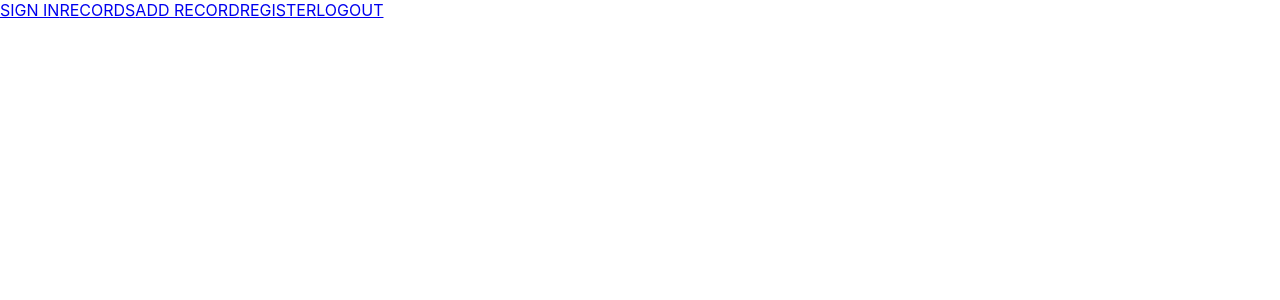
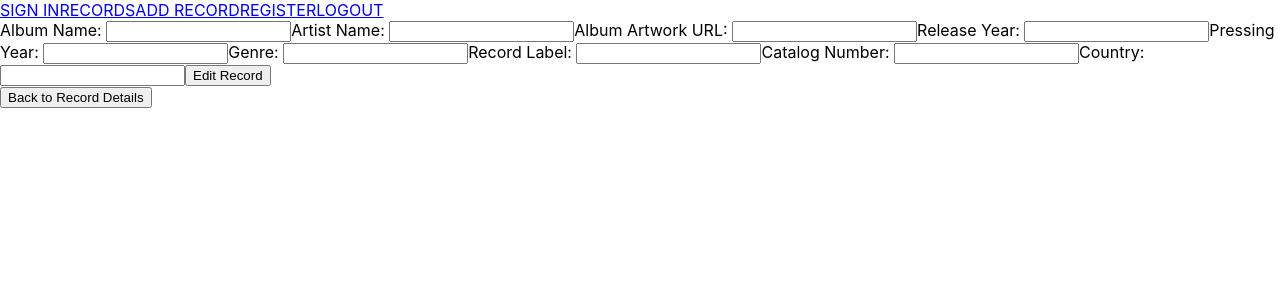
Before and after one commit to jorge90125/stax-on-stax-frontend, a React (Create React App) app in the folder stax-on-stax-frontend/: page /editform in a window 1280 px wide. Shown: the top 300 px of the page. Built offline with nearby package versions, Linux system fonts and the light colour scheme; no server answers.

Commit message:
Edit process working

```diff
--- a/stax-on-stax-frontend/src/App.js
+++ b/stax-on-stax-frontend/src/App.js
@@ -5,6 +5,7 @@ import Nav from './components/Nav'
 import SignIn from './components/SignIn'
 import RecordContainer from './components/RecordContainer'
 import NewForm from './components/NewForm'
+import EditForm from './components/EditForm'
 import Register from './components/Register'
 import ShowRecord from './components/ShowRecord'
 
@@ -50,7 +51,6 @@ const App = () => {
   }
 
   const login = async (e) => {
-    console.log(e.target.email.value)
     e.preventDefault()
     const loginForm = {
       email: e.target.email.value,
@@ -66,7 +66,6 @@ const App = () => {
         credentials: 'include'
       })
       if (res.status === 200) {
-        console.log(res.status)
         handleGetRecords()
         navigate('records')
       }
@@ -148,6 +147,37 @@ const App = () => {
     }
   }
 
+  const editRecord = async (recordInfo) => {
+    console.log(recordInfo)
+    const editForm = {
+      name: recordInfo.name,
+      artist: recordInfo.artist,
+      artwork_url: recordInfo.artwork_url,
+      release_year: recordInfo.release_year,
+      pressing_year: recordInfo.pressing_year,
+      genre: recordInfo.genre,
+      record_label: recordInfo.record_label,
+      catalog_num: recordInfo.catalog_num,
+      country: recordInfo.country
+    }
+    try {
+      await fetch(`${baseURL}/records/${recordInfo.id}`, {
+        method: 'PUT',
+        body: JSON.stringify(editForm),
+        headers: {
+          'Content-Type': 'application/json'
+        },
+        credentials: 'include'
+      }).then(() => {
+        handleGetRecords()
+        showRecord(recordInfo.id)
+      })
+    }
+    catch (err) {
+      console.log(err)
+    }
+  }
+
   const deleteRecord = async (id) => {
     try {
       fetch(`${baseURL}/records/${id}`, {
@@ -177,6 +207,7 @@ const App = () => {
         <Route path='/register' element={<Register register={register}/>}/>
         <Route path='/newform' element={<NewForm addRecord={addRecord}/>}/>
         <Route path='/showrecord' element={<ShowRecord record={singleRecord} navigate={navigate} deleteRecord={deleteRecord}/>}/>
+        <Route path='/editform' element={<EditForm navigate={navigate} record={singleRecord} editRecord={editRecord} />}/>
       </Routes>
     </div>
   );
--- /dev/null
+++ b/stax-on-stax-frontend/src/components/EditForm.js
@@ -0,0 +1,43 @@
+import React, {useState} from "react"
+
+const EditForm = (props) => {
+    const [record, setRecord] = useState(props.record)
+
+    const handleChange = (e) => {
+        setRecord((prev) => ({...record, [e.target.name]: e.target.value}))
+    }
+
+    const handleSubmit = (e) => {
+        e.preventDefault()
+        props.editRecord(record)
+    }
+
+    return(
+        <div>
+            <form onSubmit={handleSubmit}>
+                <label htmlFor='name'>Album Name: </label>
+                <input type='text' id='name' name='name' value={record.name} onChange={handleChange} />
+                <label htmlFor='name'>Artist Name: </label>
+                <input type='text' id='artist' name='artist' value={record.artist} onChange={handleChange} />
+                <label htmlFor='name'>Album Artwork URL: </label>
+                <input type='text' id='artwork_url' name='artwork_url' value={record.artwork_url} onChange={handleChange} />
+                <label htmlFor='name'>Release Year: </label>
+                <input type='number' id='release_year' name='release_year' value={record.release_year} onChange={handleChange} />
+                <label htmlFor='name'>Pressing Year: </label>
+                <input type='number' id='pressing_year' name='pressing_year' value={record.pressing_year} onChange={handleChange} />
+                <label htmlFor='name'>Genre: </label>
+                <input type='text' id='genre' name='genre' value={record.genre} onChange={handleChange} />
+                <label htmlFor='name'>Record Label: </label>
+                <input type='text' id='record_label' name='record_label' value={record.record_label} onChange={handleChange} />
+                <label htmlFor='name'>Catalog Number: </label>
+                <input type='text' id='catalog_num' name='catalog_num' value={record.catalog_num} onChange={handleChange} />
+                <label htmlFor='name'>Country: </label>
+                <input type='text' id='country' name='country' value={record.country} onChange={handleChange} />
+                <input type="submit" value="Edit Record" />
+            </form>
+            <button onClick={() => props.navigate('showrecord')}>Back to Record Details</button>
+        </div>
+    )
+}
+
+export default EditForm
--- a/stax-on-stax-frontend/src/components/ShowRecord.js
+++ b/stax-on-stax-frontend/src/components/ShowRecord.js
@@ -26,6 +26,7 @@ const ShowRecord = (props) =>{
                 <div>Country:</div><div>{props.record.country}</div>
             </div>
             <button onClick={() => props.deleteRecord(props.record.id)}>Delete Record</button>
+            <button onClick={() => props.navigate('editform')}>Edit Record</button>
             <button onClick={() => props.navigate('records')}>Back to Records</button>
         </div>
     )
```
